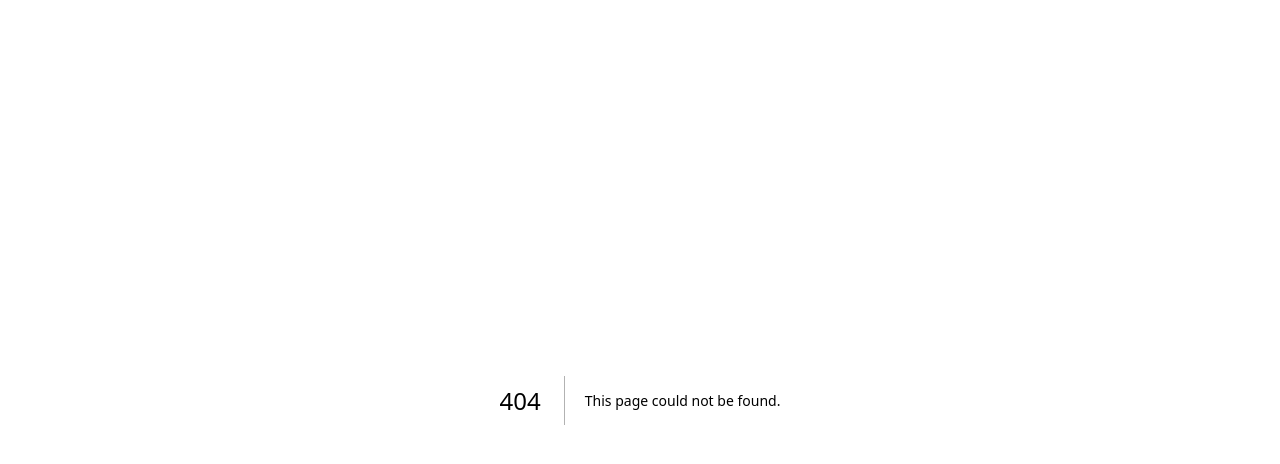
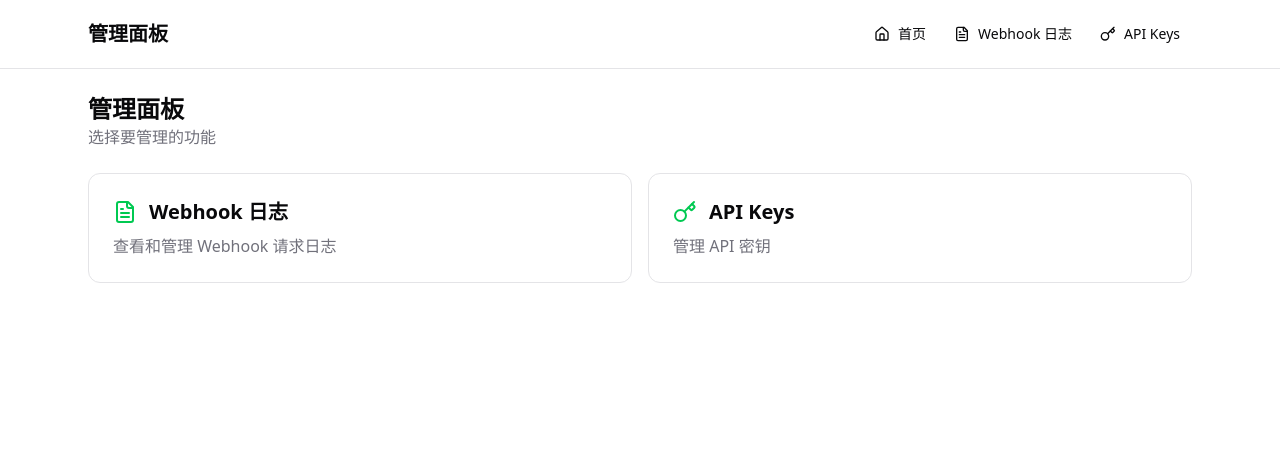
Before and after one commit to zHElEARN/webhook-helper, a Next.js app: page /admin in a window 1280 px wide. Before the commit this address had no page. Shown: the top 464 px of the page. Built offline with nearby package versions, Linux system fonts and the light colour scheme.

Commit message:
refactor: improve admin page layout

```diff
--- a/src/app/admin/api-keys/page.tsx
+++ b/src/app/admin/api-keys/page.tsx
@@ -1,16 +1,16 @@
+import { Alert, AlertDescription } from "@/components/ui/alert";
+import { AlertTriangle, Key } from "lucide-react";
 import { getAPIKeys } from "./actions";
+import { CopyButton } from "./copy-button";
 import { CreateButton } from "./create-button";
 import { DeleteButton } from "./delete-button";
 import { RefreshButton } from "./refresh-button";
-import { CopyButton } from "./copy-button";
-import { Alert, AlertDescription } from "@/components/ui/alert";
-import { AlertTriangle, Key } from "lucide-react";
 
 const AdminPage = async () => {
   const result = await getAPIKeys();
 
   return (
-    <div className="max-w-4xl mx-auto p-6">
+    <div className="max-w-6xl mx-auto p-6">
       <div className="flex items-center justify-between mb-6">
         <h1 className="text-2xl font-bold">API Keys 管理</h1>
         <div className="flex gap-2">
--- a/src/app/admin/layout.tsx
+++ b/src/app/admin/layout.tsx
@@ -1,4 +1,6 @@
 import { Toaster } from "@/components/ui/sonner";
+import { FileText, Home, Key } from "lucide-react";
+import Link from "next/link";
 
 export default function AdminLayout({
   children,
@@ -6,9 +8,46 @@ export default function AdminLayout({
   children: React.ReactNode;
 }) {
   return (
-    <>
+    <div className="min-h-screen bg-background">
+      <header className="border-b bg-card">
+        <div className="max-w-6xl mx-auto px-6 py-4">
+          <div className="flex items-center justify-between">
+            <Link
+              href="/admin"
+              className="text-xl font-bold hover:text-primary transition-colors"
+            >
+              管理面板
+            </Link>
+            <nav className="flex items-center gap-1">
+              <Link
+                href="/admin"
+                className="flex items-center gap-2 px-3 py-2 rounded-md text-sm font-medium transition-colors hover:bg-accent hover:text-accent-foreground"
+              >
+                <Home className="h-4 w-4" />
+                首页
+              </Link>
+              <Link
+                href="/admin/logs"
+                className="flex items-center gap-2 px-3 py-2 rounded-md text-sm font-medium transition-colors hover:bg-accent hover:text-accent-foreground"
+              >
+                <FileText className="h-4 w-4" />
+                Webhook 日志
+              </Link>
+              <Link
+                href="/admin/api-keys"
+                className="flex items-center gap-2 px-3 py-2 rounded-md text-sm font-medium transition-colors hover:bg-accent hover:text-accent-foreground"
+              >
+                <Key className="h-4 w-4" />
+                API Keys
+              </Link>
+            </nav>
+          </div>
+        </div>
+      </header>
+
+      <main>{children}</main>
+
       <Toaster richColors />
-      {children}
-    </>
+    </div>
   );
 }
--- /dev/null
+++ b/src/app/admin/page.tsx
@@ -0,0 +1,39 @@
+import { FileText, Key } from "lucide-react";
+import Link from "next/link";
+
+const AdminPage = () => {
+  return (
+    <div className="max-w-6xl mx-auto p-6">
+      <div className="mb-6">
+        <h1 className="text-2xl font-bold">管理面板</h1>
+        <p className="text-muted-foreground">选择要管理的功能</p>
+      </div>
+
+      <div className="grid grid-cols-1 md:grid-cols-2 gap-4">
+        <Link
+          href="/admin/logs"
+          className="p-6 bg-card rounded-lg border hover:bg-accent transition-colors"
+        >
+          <div className="flex items-center gap-3 mb-2">
+            <FileText className="h-6 w-6 text-primary" />
+            <h2 className="text-xl font-semibold">Webhook 日志</h2>
+          </div>
+          <p className="text-muted-foreground">查看和管理 Webhook 请求日志</p>
+        </Link>
+
+        <Link
+          href="/admin/api-keys"
+          className="p-6 bg-card rounded-lg border hover:bg-accent transition-colors"
+        >
+          <div className="flex items-center gap-3 mb-2">
+            <Key className="h-6 w-6 text-primary" />
+            <h2 className="text-xl font-semibold">API Keys</h2>
+          </div>
+          <p className="text-muted-foreground">管理 API 密钥</p>
+        </Link>
+      </div>
+    </div>
+  );
+};
+
+export default AdminPage;
```
